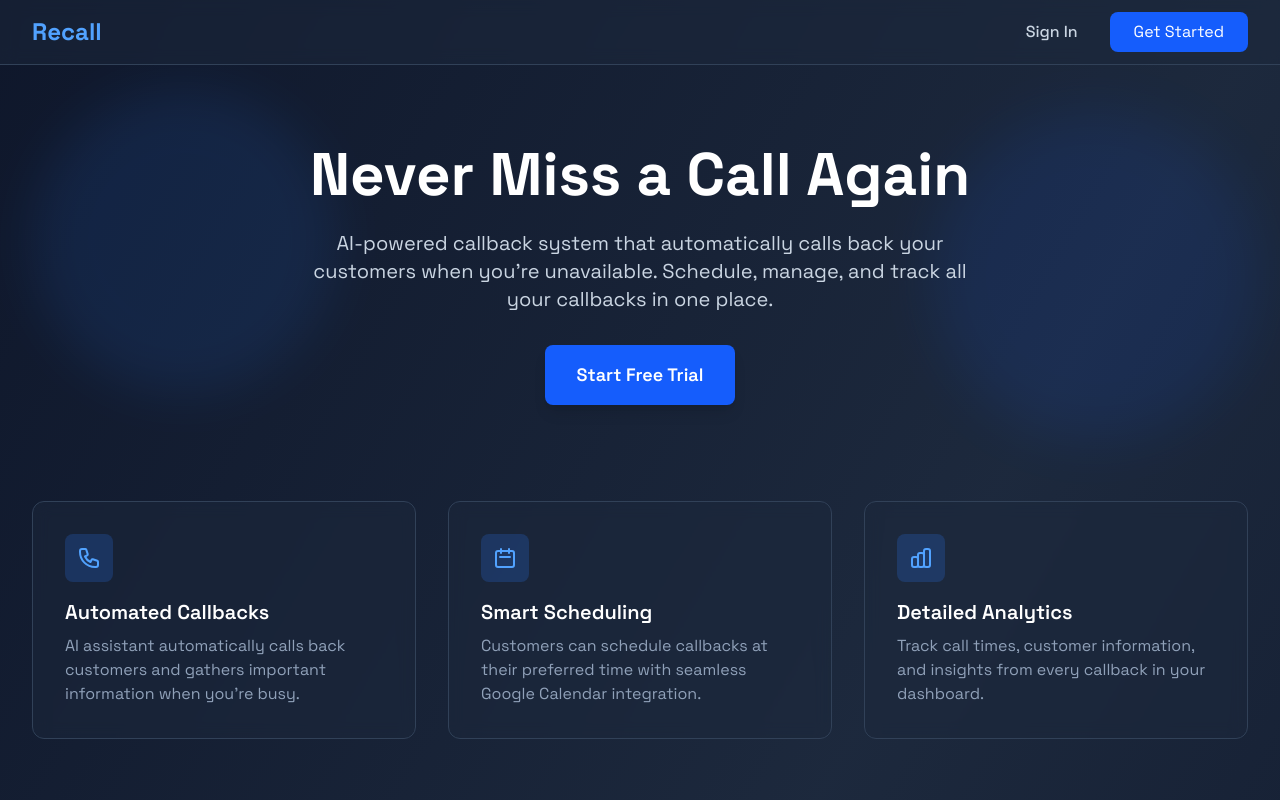
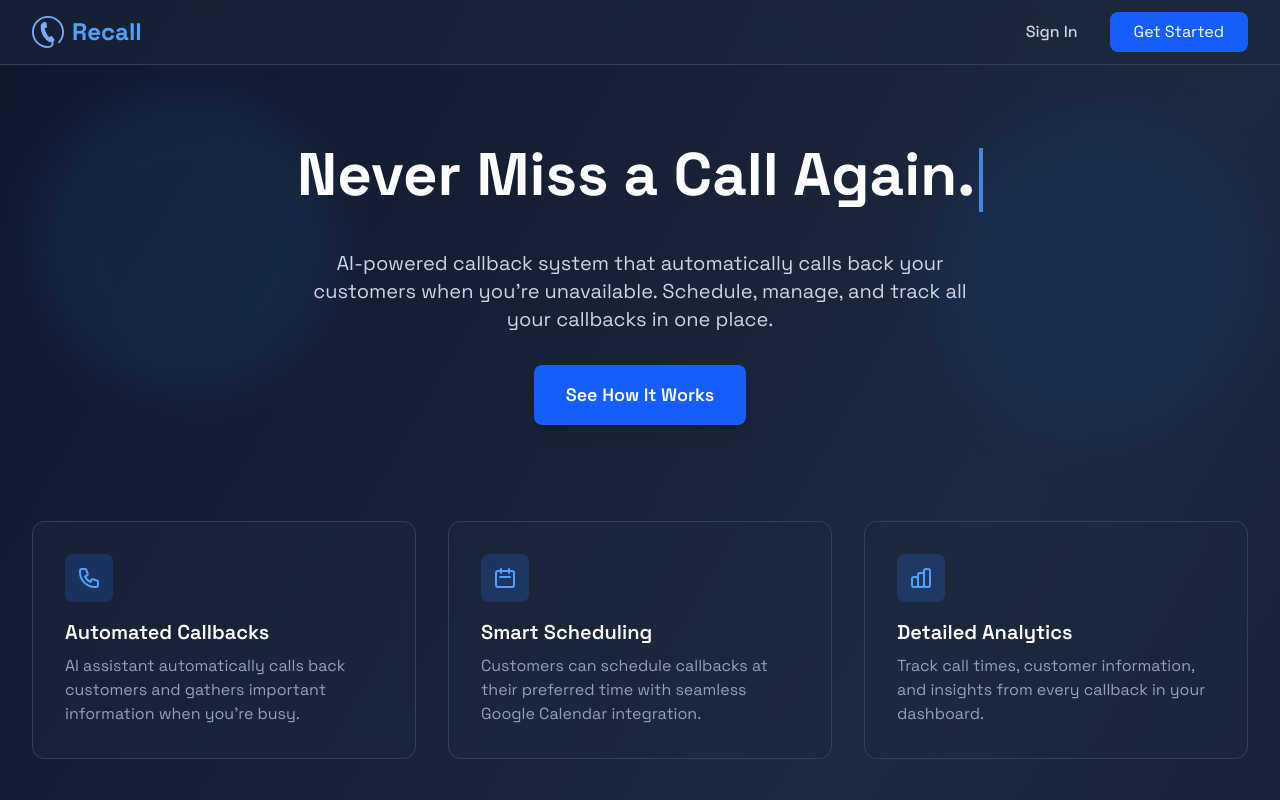
Before and after one commit to kelvinxiao01/recall-fe, a Next.js app: page / in a window 1280 px wide. Shown: the top 800 px of the page. Built offline with nearby package versions, Linux system fonts and the light colour scheme.

Commit message:
made front end pretty

```diff
--- a/app/auth/page.tsx
+++ b/app/auth/page.tsx
@@ -11,7 +11,8 @@ export default function AuthPage() {
       <div className="max-w-md w-full">
         {/* Logo/Back */}
         <div className="text-center mb-8">
-          <Link href="/" className="text-3xl font-bold text-blue-400">
+          <Link href="/" className="inline-flex items-center gap-2 text-3xl font-bold text-blue-400">
+            <img src="/logo.svg" alt="Recall Logo" className="w-10 h-10" style={{ filter: 'invert(64%) sepia(85%) saturate(1497%) hue-rotate(189deg) brightness(101%) contrast(97%)' }} />
             Recall
           </Link>
           <p className="text-slate-300 mt-2">
--- a/app/dashboard/page.tsx
+++ b/app/dashboard/page.tsx
@@ -130,7 +130,8 @@ export default function Dashboard() {
         <div className="max-w-7xl mx-auto px-4 sm:px-6 lg:px-8">
           <div className="flex justify-between h-16 items-center">
             <div className="flex items-center gap-8">
-              <Link href="/" className="text-2xl font-bold text-blue-400">
+              <Link href="/" className="flex items-center gap-2 text-2xl font-bold text-blue-400">
+                <img src="/logo.svg" alt="Recall Logo" className="w-8 h-8" style={{ filter: 'invert(64%) sepia(85%) saturate(1497%) hue-rotate(189deg) brightness(101%) contrast(97%)' }} />
                 Recall
               </Link>
               <div className="hidden md:flex gap-6">
--- a/app/page.tsx
+++ b/app/page.tsx
@@ -2,6 +2,29 @@
 
 import Link from "next/link";
 import { motion } from "framer-motion";
+import { useState, useEffect } from "react";
+
+function TypewriterText({ text, delay = 0 }: { text: string; delay?: number })
+{
+  const [displayedText, setDisplayedText] = useState("");
+  const [index, setIndex] = useState(0);
+
+  useEffect(() =>
+  {
+    const timeout = setTimeout(() =>
+    {
+      if (index < text.length)
+      {
+        setDisplayedText((prev) => prev + text[index]);
+        setIndex((prev) => prev + 1);
+      }
+    }, delay + (index === 0 ? 1 : 1));
+
+    return () => clearTimeout(timeout);
+  }, [index, text, delay]);
+
+  return <span>{displayedText}</span>;
+}
 
 export default function Home()
 {
@@ -42,10 +65,11 @@ export default function Home()
         <div className="max-w-7xl mx-auto px-4 sm:px-6 lg:px-8">
           <div className="flex justify-between h-16 items-center">
             <motion.div
-              className="flex items-center"
+              className="flex items-center gap-2"
               whileHover={{ scale: 1.05 }}
               transition={{ type: "spring", stiffness: 400 }}
             >
+              <img src="/logo.svg" alt="Recall Logo" className="w-8 h-8" style={{ filter: 'invert(64%) sepia(85%) saturate(1497%) hue-rotate(189deg) brightness(101%) contrast(97%)' }} />
               <h1 className="text-2xl font-bold text-blue-400">Recall</h1>
             </motion.div>
             <div className="flex gap-4">
@@ -71,14 +95,14 @@ export default function Home()
       {/* Hero Section */}
       <div className="max-w-7xl mx-auto px-4 sm:px-6 lg:px-8 py-20 relative z-10">
         <div className="text-center">
-          <motion.h1
-            initial={{ opacity: 0, y: 20 }}
-            animate={{ opacity: 1, y: 0 }}
-            transition={{ duration: 0.8, delay: 0.2 }}
-            className="text-5xl md:text-6xl font-bold text-white mb-6"
-          >
-            Never Miss a Call Again
-          </motion.h1>
+          <h1 className="text-5xl md:text-6xl font-bold text-white mb-6 min-h-[4.5rem] md:min-h-[5rem]">
+            <TypewriterText text="Never Miss a Call Again." delay={50} />
+            <motion.span
+              animate={{ opacity: [0, 1, 0] }}
+              transition={{ duration: 0.8, repeat: Infinity, repeatDelay: 0 }}
+              className="inline-block w-1 h-12 md:h-16 bg-blue-400 ml-1 align-middle"
+            />
+          </h1>
           <motion.p
             initial={{ opacity: 0, y: 20 }}
             animate={{ opacity: 1, y: 0 }}
@@ -95,12 +119,15 @@ export default function Home()
             whileHover={{ scale: 1.05 }}
             whileTap={{ scale: 0.95 }}
           >
-            <Link
-              href="/auth"
+            <button
+              onClick={() =>
+              {
+                document.querySelector('.mt-24')?.scrollIntoView({ behavior: 'smooth' });
+              }}
               className="inline-block px-8 py-4 bg-blue-600 text-white text-lg font-semibold rounded-lg hover:bg-blue-500 transition-colors shadow-lg"
             >
-              Start Free Trial
-            </Link>
+              See How It Works
+            </button>
           </motion.div>
         </div>
 
@@ -311,7 +338,7 @@ export default function Home()
           className="mt-32 bg-gradient-to-r from-blue-600 to-blue-500 rounded-2xl p-12 text-center text-white shadow-2xl border border-blue-500/20"
         >
           <h2 className="text-3xl md:text-4xl font-bold mb-4">Ready to Transform Your Business?</h2>
-          <p className="text-xl mb-8 opacity-90">Join thousands of businesses already using Recall</p>
+          <p className="text-xl mb-8 opacity-90">Join the passionate startup community already using Recall!</p>
           <motion.div
             whileHover={{ scale: 1.05 }}
             whileTap={{ scale: 0.95 }}
```
Also changed, not shown: app/icon.svg (added), public/logo.svg (added).
